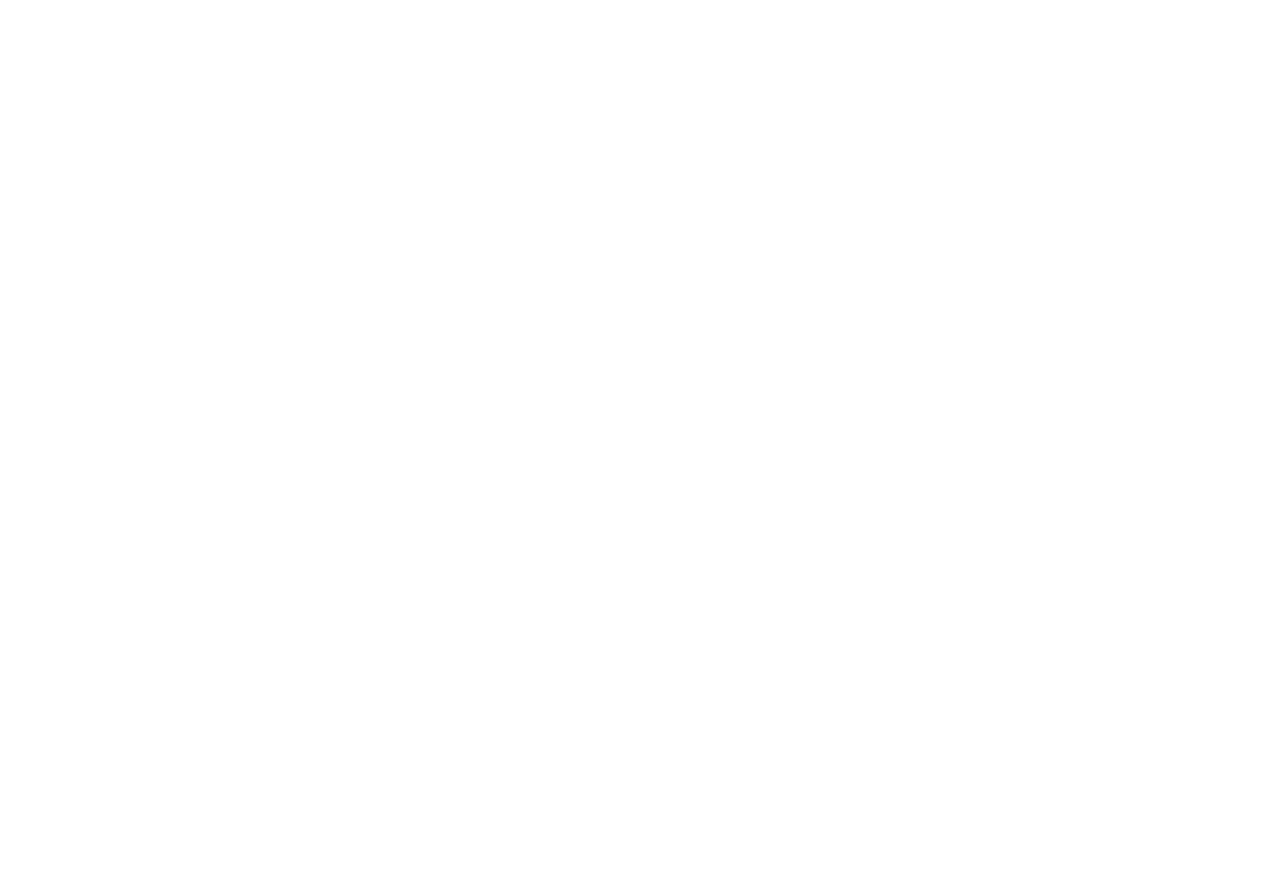
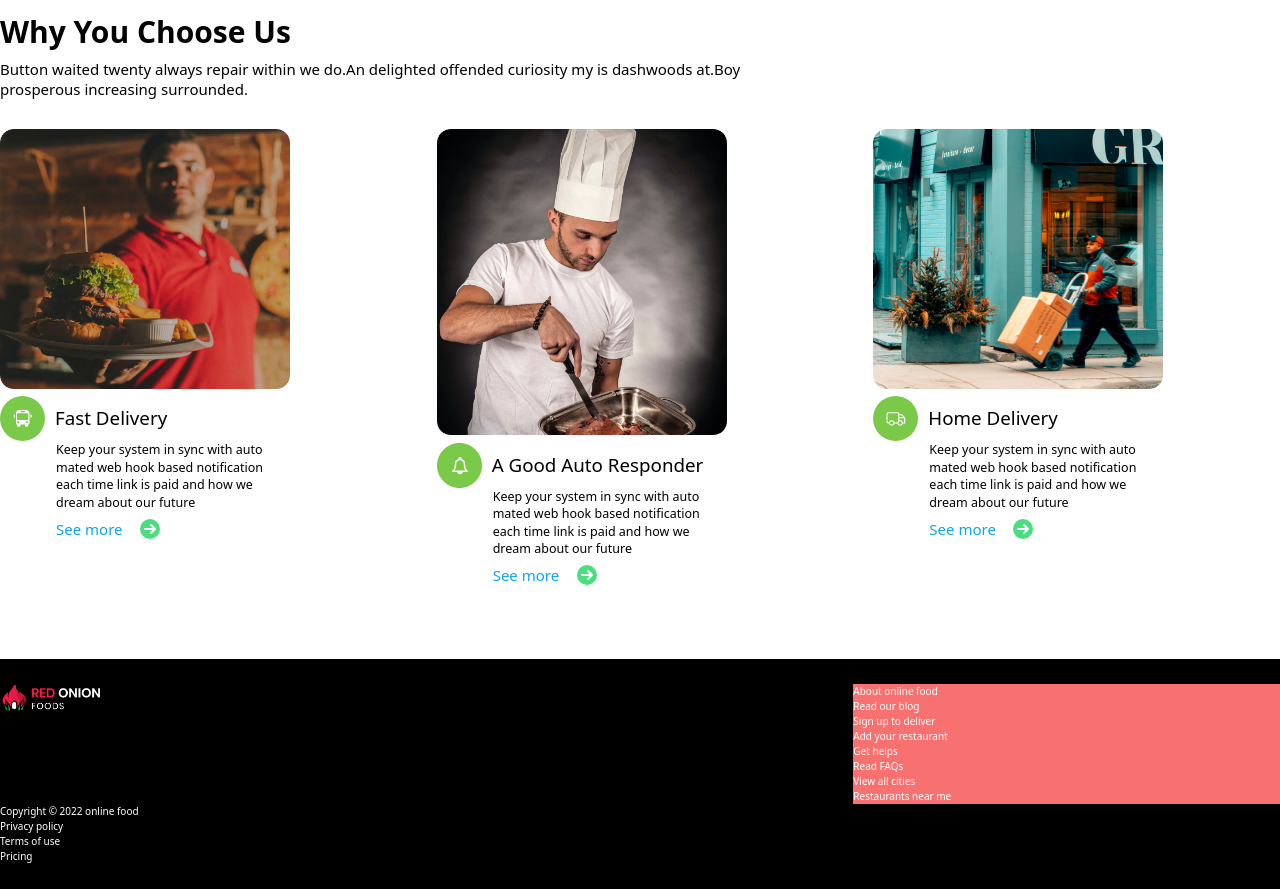
Before and after one commit to MdIbrahimKholil7/red-onion-restaurant, a React (Create React App) app: page / in a window 1280 px wide. Shown: the part 1740-2629 px from the top of the page. Before the commit the page ends 1457 px from the top, so only its background shows below. Built offline with nearby package versions, Linux system fonts and the light colour scheme.

Commit message:
product changed

```diff
--- a/src/App.js
+++ b/src/App.js
@@ -5,6 +5,7 @@
 import Breakfast from './components/HomePage/Breakfast/Breakfast';
 import Dinner from './components/HomePage/Dinner/Dinner';
 import Lunch from './components/HomePage/Lunch/Lunch';
+import UnUse from './components/UnUse/UnUse';
 
 function App() {
   return (
--- a/src/components/HomePage/Breakfast/Breakfast.js
+++ b/src/components/HomePage/Breakfast/Breakfast.js
@@ -1,19 +1,19 @@
 import React from 'react';
-import { useBreakfast, useDinner } from '../../../hooks/useProduct';
+import { useBreakfast } from '../../../hooks/useProduct';
 import Product from '../Product/Product';
 import './Breakfast.css'
 const Breakfast = () => {
     const [breakfast]=useBreakfast()
     return (
-        <div>
-            <section className='grid grid-cols-3 lg:grid-cols-3 gap-12'>
+        <div className='grid sm:grid-cols-2 grid-cols-1'>
+
                 {
                     breakfast.map(product=><Product
                     key={product.key}
                     product={product}
                     />)
                 }
-            </section>
+
         </div>
     );
 };
--- /dev/null
+++ b/src/components/HomePage/ChooseUS/Card/Card.js
@@ -0,0 +1,31 @@
+
+import { ArrowSmRightIcon } from '@heroicons/react/solid';
+import React from 'react';
+
+const Card = ({ item }) => {
+    const { img, name, details, icon } = item
+    console.log(icon)
+    return (
+        <div >
+            <div className='w-[29rem] h-[30rem]'>
+                <div>
+                    <img className='w-[25] mx-auto' src={img} alt={name} />
+                </div>
+                <div>
+                    <div className=''>
+
+                        <div className='flex items-center mt-3 '>
+                            <img className='mr-4' src={icon} alt="" />
+                            <h1 className='text-3xl'>{name}</h1>
+
+                        </div>
+                        <p className='pl-[5.6rem] text-xl'>{details}</p>
+                    </div>
+                    <button className='flex items-center pl-[5.6rem] text-2xl mt-3 text-sky-500'>See more <ArrowSmRightIcon className='w-8 rounded-[50%] ml-7 bg-green-400 text-white ' /></button>
+                </div>
+            </div>
+        </div>
+    );
+};
+
+export default Card;
--- /dev/null
+++ b/src/components/HomePage/ChooseUS/Card/CheifCard.js
@@ -0,0 +1,29 @@
+import React from 'react';
+import { ArrowSmRightIcon } from '@heroicons/react/solid';
+const CheifCard = ({item}) => {
+        const { img, name, details, icon } = item
+    console.log(icon)
+    return (
+        <div >
+            <div className='w-[29rem] h-[33rem]'>
+                <div>
+                    <img className='w-[25] mx-auto' src={img} alt={name} />
+                </div>
+                <div>
+                    <div className=''>
+
+                        <div className='flex items-center mt-3 '>
+                            <img className='mr-4' src={icon} alt="" />
+                            <h1 className='text-3xl'>{name}</h1>
+
+                        </div>
+                        <p className='pl-[5.6rem] text-xl'>{details}</p>
+                    </div>
+                    <button className='flex items-center pl-[5.6rem] text-2xl mt-3 text-sky-500'>See more <ArrowSmRightIcon className='w-8 rounded-[50%] ml-7 bg-green-400 text-white ' /></button>
+                </div>
+            </div>
+        </div>
+    );
+};
+
+export default CheifCard;
--- /dev/null
+++ b/src/components/HomePage/ChooseUS/ChooseUs/ChooseUs.js
@@ -0,0 +1,50 @@
+import React from 'react';
+import { BellIcon, CameraIcon, DeviceMobileIcon } from '@heroicons/react/solid';
+import fastFood from '../../../../product-img/images/adult-blur-blurred-background-687824.png'
+import deliveryImg from '../../../../product-img/images/architecture-building-city-2047397.png'
+import cheifImg from '../../../../product-img/images/chef-cook-food-33614.png'
+import fastIcon from '../../../../product-img/images/icons/Group 204.png'
+import deliveryIcon from '../../../../product-img/images/icons/Group 245.png'
+import cheifIcon from '../../../../product-img/images/icons/Group 1133.png'
+import Card from '../Card/Card';
+import CheifCard from '../Card/CheifCard';
+const ChooseUs = () => {
+    const fastFoodDetails={
+        img:fastFood,
+        icon:fastIcon,
+        name:'Fast Delivery',
+        details:'Keep your system in sync with auto mated web hook based notification each time link is paid and how we dream about our future',
+        id:1
+    }
+    const deliveryDetails={
+        img:deliveryImg,
+        name:'Home Delivery',
+        icon:deliveryIcon,
+        details:'Keep your system in sync with auto mated web hook based notification each time link is paid and how we dream about our future',
+        id:2
+    }
+    const cheifDetails={
+        img:cheifImg,
+        name:'A Good Auto Responder',
+        icon:cheifIcon,
+        details:'Keep your system in sync with auto mated web hook based notification each time link is paid and how we dream about our future',
+        id:3
+    }
+
+
+    return (
+        <div className='container'>
+            <div className='w-[60%] my-12'>
+                <h1 className='text-5xl font-bold mb-5'>Why You Choose Us</h1>
+                <p className='text-2xl'>Button waited twenty always repair within we do.An delighted offended curiosity my is dashwoods at.Boy prosperous increasing surrounded. </p>
+            </div>
+            <section className='container grid grid-cols-3 gap-12 '>
+                <Card key={fastFoodDetails.id} item={fastFoodDetails}/>
+                <CheifCard key={cheifDetails.id} item={cheifDetails} />
+                <Card key={deliveryDetails.id} item={deliveryDetails}/>
+            </section>
+        </div>
+    );
+};
+
+export default ChooseUs;
--- a/src/components/HomePage/Home/Home.js
+++ b/src/components/HomePage/Home/Home.js
@@ -1,4 +1,6 @@
 import React from 'react';
+import Footer from '../../Shared/Footer/Footer';
+import ChooseUs from '../ChooseUS/ChooseUs/ChooseUs';
 import Header from '../Header/Header';
 import HeroArea from '../HeroArea/HeroArea';
 import HomeHeader from '../HomeHeader/HomeHeader';
@@ -9,6 +11,8 @@
             <HomeHeader/>
             <HeroArea/>
             <Header/>
+            <ChooseUs/>
+            <Footer/>
         </div>
     );
 };
--- /dev/null
+++ b/src/components/Shared/Footer/Footer.css
@@ -0,0 +1,4 @@
+.footer-container{
+    display: grid;
+    grid-template-columns: 4fr 2fr;
+}
--- /dev/null
+++ b/src/components/Shared/Footer/Footer.js
@@ -0,0 +1,44 @@
+import React from 'react';
+import logo from '../../../product-img/images/logo.png'
+import './Footer.css'
+const Footer = () => {
+    const date=new Date()
+    const year=date.getFullYear()
+    return (
+        <div className='bg-black py-10 text-white mt-[20rem]'>
+            <section className='container '>
+                <div className='footer-container'>
+                    <div>
+                        <img className='w-[10rem]' src={logo} alt="" />
+                    </div>
+                    <div className='bg-red-400 md:flex lg:block justify-between'>
+                        <div >
+                            <p>About online food</p>
+                            <p>Read our blog</p>
+                            <p>Sign up to deliver</p>
+                            <p>Add your restaurant</p>
+                        </div>
+                        <div>
+                            <p>Get helps</p>
+                            <p>Read FAQs</p>
+                            <p>View all cities</p>
+                            <p>Restaurants near me</p>
+                        </div>
+                    </div>
+                </div>
+                <div>
+                    <div>
+                       <p> Copyright &copy; {year} online food</p>
+                       <div>
+                           <p>Privacy policy</p>
+                           <p>Terms of use</p>
+                           <p>Pricing</p>
+                       </div>
+                    </div>
+                </div>
+            </section>
+        </div>
+    );
+};
+
+export default Footer;
--- /dev/null
+++ b/src/components/UnUse/UnUse.js
@@ -0,0 +1,18 @@
+import React from 'react';
+import { useDinner } from '../../hooks/useProduct';
+
+const UnUse = () => {
+    const [dinner]=useDinner()
+    return (
+        <div class='grid md:grid-cols-2 lg:grid-cols-3'>
+            {
+                dinner.map(prod=><div>
+                    <img className='w-[15rem]' src={prod.img} alt="" />
+                    <h1>{prod.name}</h1>
+                </div>)
+            }
+        </div>
+    );
+};
+
+export default UnUse;
--- a/tailwind.config.js
+++ b/tailwind.config.js
@@ -4,16 +4,7 @@
   ],
   theme: {
     extend: {},
-    screens: {
-      'tablet': '640px',
-      // => @media (min-width: 640px) { ... }
 
-      'laptop': '1024px',
-      // => @media (min-width: 1024px) { ... }
-
-      'desktop': '1280px',
-      // => @media (min-width: 1280px) { ... }
-    },
   },
   plugins: [],
 }
```
